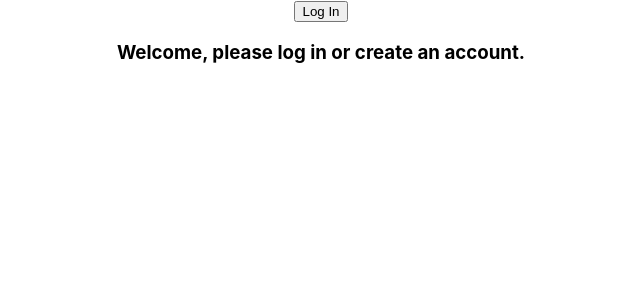
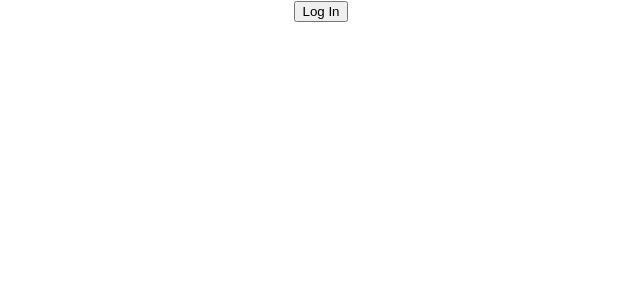
Before and after one commit to fishenchips/React-Learning, a React (Create React App) app: page / in a window 1280 px wide. Shown: the top 300 px of the page, without its empty margins (319-959 px from the left). Built offline with nearby package versions, Linux system fonts and the light colour scheme.

Commit message:
changing to 2 undercomponents, btnlogin and btnlogout

```diff
--- /dev/null
+++ b/src/components/Login/BtnLogIn.js
@@ -0,0 +1,12 @@
+import React from 'react'
+
+function BtnLogIn(props) {
+
+  return (
+    <div>
+        <button onClick={props.handleLogin}>Log In</button>
+    </div>
+  )
+}
+
+export default BtnLogIn
--- /dev/null
+++ b/src/components/Login/BtnLogOut.js
@@ -0,0 +1,9 @@
+import React from 'react'
+
+function BtnLogOut(props) {
+  return (
+    <button onClick={props.handleLogOut}>Log Out</button>
+    )
+}
+
+export default BtnLogOut
--- a/src/components/Login/Login.js
+++ b/src/components/Login/Login.js
@@ -1,12 +1,14 @@
 import React, {useState} from 'react'
+import BtnLogIn from './BtnLogIn'
+import BtnLogOut from './BtnLogOut'
 
 function Login() {
   //variable for login, to to able to change its state. Conditional rendering. Initial value = not loggedIn
   const [isLoggedIn, setIsLoggedIn] = useState(false)
 
   //create initial state for button
-  let button = ""
-  let greeting = ""
+/*    let button = ""
+ */  let greeting = ""
 
   //create function for loggin on, changing state to true
   const handleLogin = () => setIsLoggedIn(true)
@@ -15,19 +17,22 @@ function Login() {
   const handleLogOut = () => setIsLoggedIn(false)
 
 // if user is logged in, show log out btn and greet the user, else show log in btn and show stranger greeting
-if (isLoggedIn) {
+/* if (isLoggedIn) {
     button = <button onClick={handleLogOut}>Log Out</button>
     greeting = <h3>Welcome back, Philip! </h3>
 } else {
     button = <button onClick={handleLogin}>Log In</button>
     greeting = <h3>Welcome, please log in or create an account. </h3>
 
-}
+} */
 
 
     return (
     <div>
-        {button}
+        {(isLoggedIn)
+            ? <BtnLogOut handleLogOut={handleLogOut} />
+            : <BtnLogIn handleLogin={handleLogin} />
+        }
         {greeting}
     </div>
   )
```
